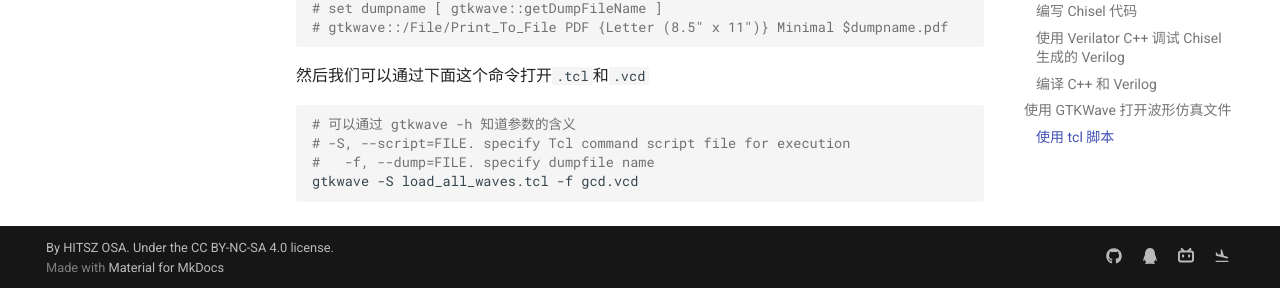
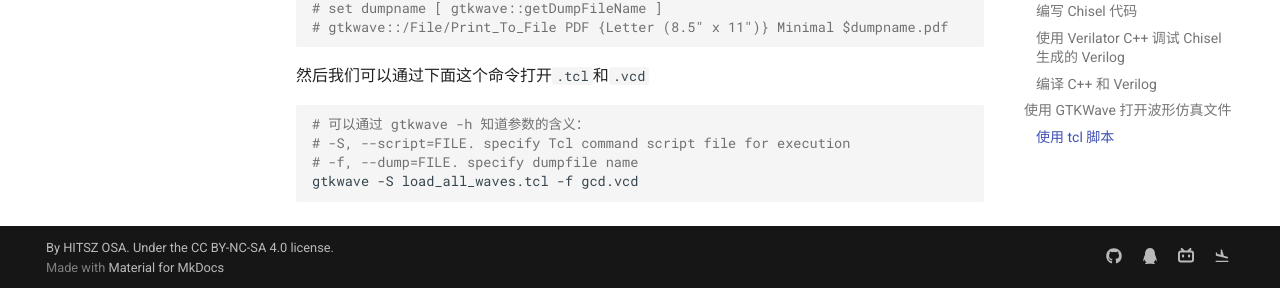
Before and after one commit to hitszosa/wiki, an MkDocs documentation site: the page built from docs/unofficial-lab-env/comp-organ-lab2.md, in a window 1280 px wide and 900 px high, scrolled down 9630 px. Shown: the part 609-897 px from the top of the window. Built offline with MkDocs 1.6.1 and Material for MkDocs 9.7.7, drawn with Linux system fonts in a browser that asks for light colours; comment, search, counter and statistics services are not loaded.

Commit message:
解释参数含义

````diff
--- a/docs/unofficial-lab-env/comp-organ-lab2.md
+++ b/docs/unofficial-lab-env/comp-organ-lab2.md
@@ -479,8 +479,8 @@ gtkwave::/Time/Zoom/Zoom_Full
 然后我们可以通过下面这个命令打开`.tcl`和`.vcd`
 
 ```sh
-# 可以通过 gtkwave -h 知道参数的含义
+# 可以通过 gtkwave -h 知道参数的含义：
 # -S, --script=FILE. specify Tcl command script file for execution
-#   -f, --dump=FILE. specify dumpfile name
+# -f, --dump=FILE. specify dumpfile name
 gtkwave -S load_all_waves.tcl -f gcd.vcd
 ```
````
